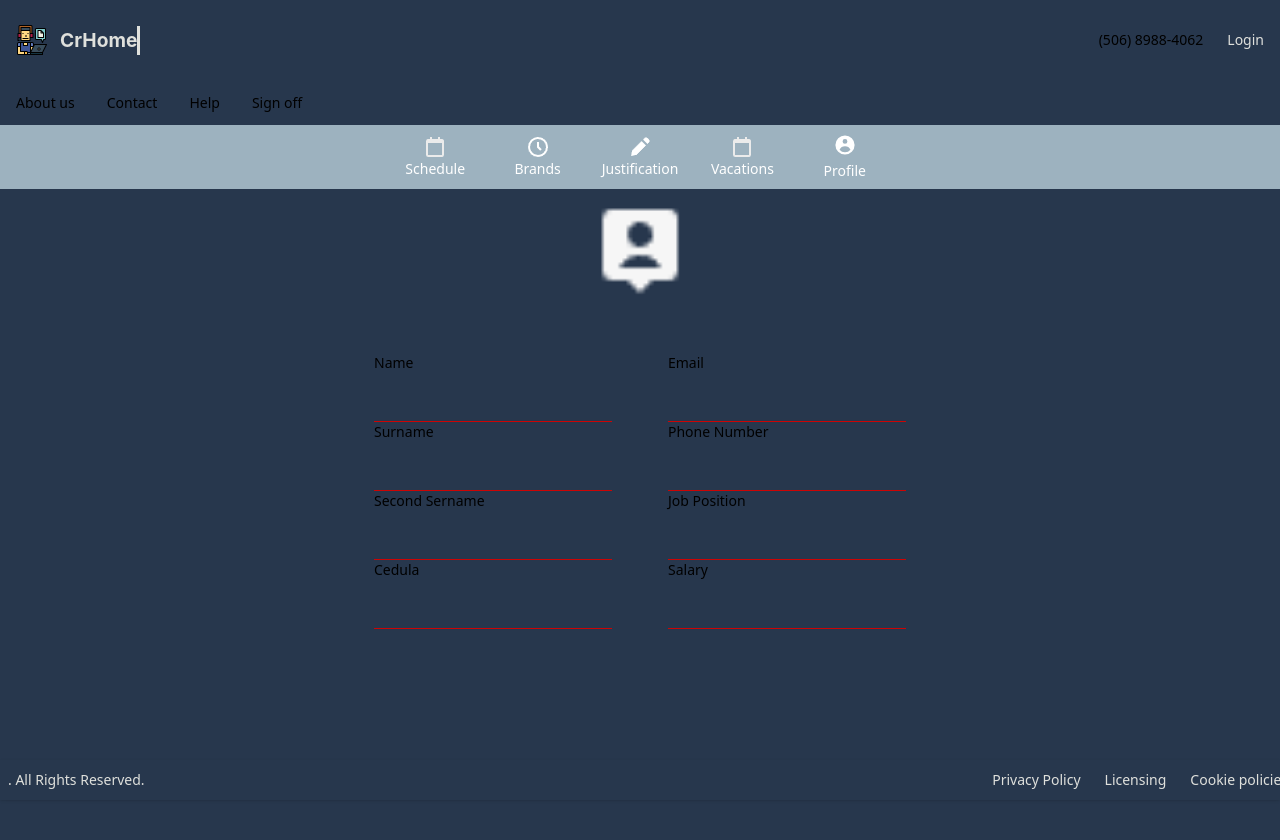
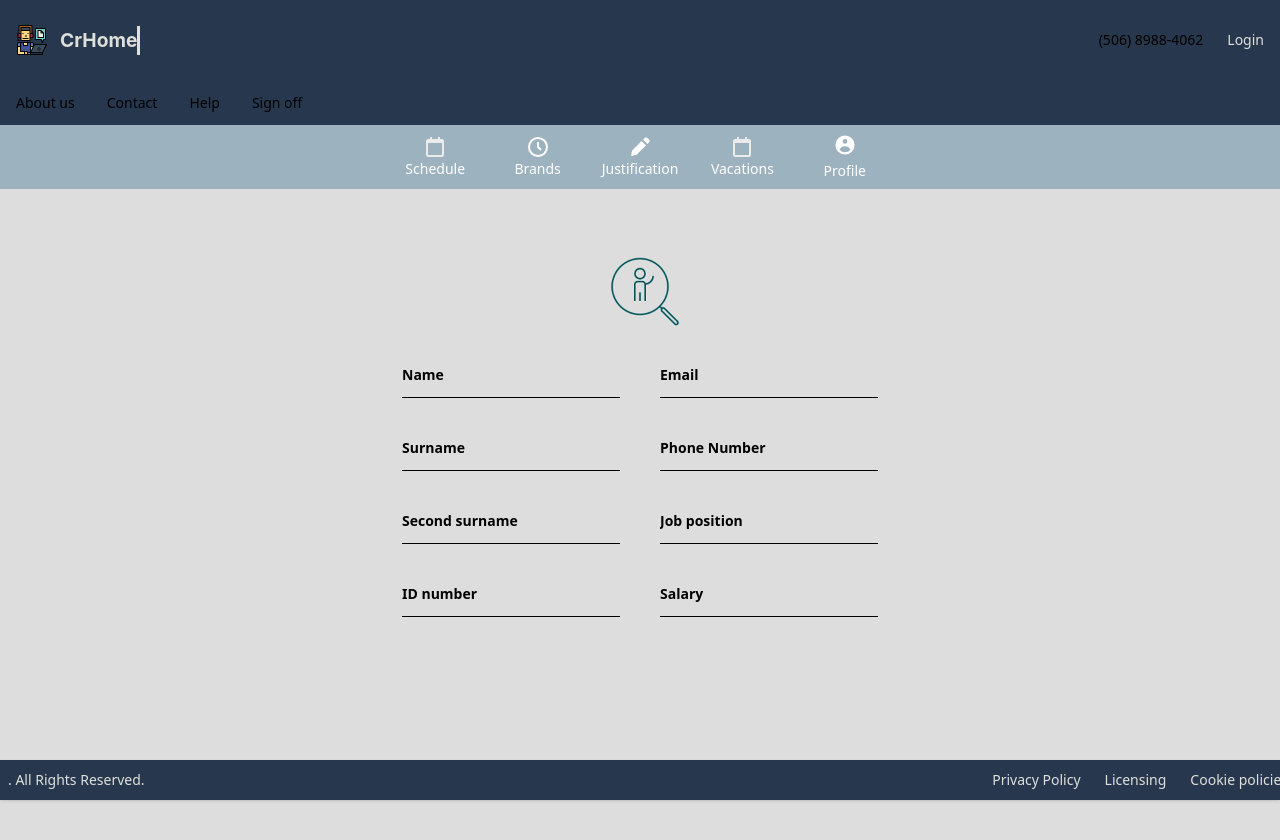
Before and after one commit to EvanderJimenez/Control_info_Empleados, a Next.js app in the folder proyecto/: page /home/EmployeeMain/Profile in a window 1280 px wide. Shown: the top 840 px of the page. Built offline with nearby package versions, Linux system fonts and the light colour scheme.

Commit message:
(ACTUALIZACIÓN) Pagina de perfil

```diff
--- a/proyecto/src/Layout/EmployeePage.tsx
+++ b/proyecto/src/Layout/EmployeePage.tsx
@@ -10,12 +10,12 @@ type LayoutProps = {
 };
 const EmployeePage = ({ children }: LayoutProps) => {
   return (
-    <div className="bg-white w-full h-full">
+    <>
       <Top />
-      <EmployeeCenterMenu/>
+      <EmployeeCenterMenu />
       <main>{children}</main>
       <Foot />
-    </div>
+    </>
   );
 };
 export default EmployeePage;
--- a/proyecto/src/pages/index.tsx
+++ b/proyecto/src/pages/index.tsx
@@ -10,7 +10,8 @@ const InvoicePage: NextPage = () => {
   }, [router]);
 
   return (
-    <div className="bg-gray-900 w-full h-full"></div>
+    <>
+    </>
   );
 };
 
--- a/proyecto/src/root/components/employeeSection/employeeProfile/EmployeeProfile.tsx
+++ b/proyecto/src/root/components/employeeSection/employeeProfile/EmployeeProfile.tsx
@@ -1,45 +1,40 @@
-import React from 'react'
-import InputForm from '../../brands/InputForm'
-import { useSelector } from 'react-redux';
-import { selectLogin } from '@/root/redux/selectors/employee-selector/employee.selector';
+import React from "react";
+import InputForm from "../../brands/InputForm";
+import { useSelector } from "react-redux";
+import { selectLogin } from "@/root/redux/selectors/employee-selector/employee.selector";
+import InputFloatLabel from "../../ui/InputFloatLabel/InputFloatLabel";
 
 const EmployeeProfile = () => {
-
   const UserLogin = useSelector(selectLogin);
+  const cedula: string = UserLogin?.cedula.toString() || "";
+  const phoneNumberString: string = UserLogin?.phoneNumber.toString() || "";
+  const salary: string = UserLogin?.salary.toString() || "";
 
   return (
     <>
-   <div className=' bg-darkBlue items-center justify-center p-3 h-screen'>
-
-    <div className='flex  items-center justify-center'>
-    <img
-      src="/Images/userIcon.png"
-      width={100}
-      height={100}
-      alt="Picture of the author"
-    />
+      <div className="bg-lithGray flex xl:h-screen flex-col  lg:flex-wrap items-center p-12 ">
+        <div className="flex items-center justify-center">
+          <img src="/Images/profileIcon.gif" width={100} height={100} alt="Picture of the author" />
         </div>
 
-    <div className='flex flex-wrap justify-center p-3 m-3'>
-
-    <div className='p-4 m-3'>
-    <InputForm label='Name' name='name' onChange={() => {} } type='text' value={UserLogin?.name || ""} />
-        <InputForm label='Surname' name='' onChange={() => {} } type='text' value={UserLogin?.firstSurname || ""} />
-        <InputForm label='Second Sername' name='' onChange={() => {} } type='text' value={UserLogin?.secondSurname || ""} />
-        <InputForm label='Cedula' name='' onChange={() => {} } type='text' value={UserLogin?.cedula || ""} />
-    </div>
-    <div className='p-4 m-3'>
-    <InputForm label='Email' name='' onChange={() => {} } type='text' value={UserLogin?.email || ""} />
-        <InputForm label='Phone Number' name='' onChange={() => {} } type='text' value={UserLogin?.phoneNumber || ""} />
-        <InputForm label='Job Position' name='' onChange={() => {} } type='text' value={UserLogin?.jobPosition || ""} />
-        <InputForm label='Salary' name='' onChange={() => {} } type='text' value={UserLogin?.salary || ""} />
+        <div className="flex items-center justify-center space-x-10">
+          <div className=" mt-4 w-full space-y-7 sm:w-auto">
+            <InputFloatLabel id="name" labelFloat="Name" name="name" onChange={() => {}} type="text" value={UserLogin?.name || ""} />
+            <InputFloatLabel id="surname" labelFloat="Surname" name="" onChange={() => {}} type="text" value={UserLogin?.firstSurname || ""} />
+            <InputFloatLabel id="secondSurname" labelFloat="Second surname" name="" onChange={() => {}} type="text" value={UserLogin?.secondSurname || ""} />
+            <InputFloatLabel id="cedula" labelFloat="ID number" name="" onChange={() => {}} type="text" value={cedula} />
           </div>
 
+          <div className=" mt-4 w-full space-y-7 sm:w-auto">
+          <InputFloatLabel id="email" labelFloat="Email" name="" onChange={() => {}} type="text" value={UserLogin?.email || ""} />
+          <InputFloatLabel id="phoneNumber" labelFloat="Phone Number" name="" onChange={() => {}} type="text" value={phoneNumberString} />
+          <InputFloatLabel id="JonPosition" labelFloat="Job position" name="" onChange={() => {}} type="text" value={UserLogin?.jobPosition || ""} />
+          <InputFloatLabel id="Salary" labelFloat="Salary" name="" onChange={() => {}} type="text" value={salary} />
           </div>
-
+        </div>
       </div>
     </>
-  )
-}
+  );
+};
 
-export default EmployeeProfile
+export default EmployeeProfile;
--- a/proyecto/src/root/components/employeeSection/requestVacationsEmployee/RequestVacationsEmployee.tsx
+++ b/proyecto/src/root/components/employeeSection/requestVacationsEmployee/RequestVacationsEmployee.tsx
@@ -93,10 +93,10 @@ const RequestVacationsEmployee = () => {
   const [showBy, setShowBy] = useState("waiting");
 
   return (
-    <div className="bg-lithGray flex xl:h-screen flex-col flex-wrap lg:flex-row lg:flex-wrap justify-center items-center">
+    <div className="bg-lithGray flex xl:h-screen xl:flex-col flex-col lg:flex-row lg:flex-wrap mt-10">
       <div className="lg:w-1/2 items-center">
         <form className="m-5" onSubmit={handleVacationRequestSend}>
-          <div className=" flex flex-col  md:w-full sm:w-full border-gray-200 ">
+          <div className=" flex flex-col  md:w-full sm:w-full">
             <h2 className="text-lg sm:text-xl font-medium text-center mb-2">Vacation request</h2>
             <div className="items-center">
               <label className="font-semibold">Name request: </label>
@@ -129,7 +129,7 @@ const RequestVacationsEmployee = () => {
       <div className="lg:w-1/2 justify-center flex flex-col overflow-auto h-96">
         <h2 className="text-lg sm:text-xl font-medium text-center mb-8">List request vacations</h2>
         <ListRequestVacations filter={showBy}/>
-        <div className="flex flex-row justify-center space-x-4 sm:mb-10 md:mb-10 m-2">
+        <div className="flex flex-row justify-center space-x-4 mb-10 m-2">
           <button onClick={FilterByAccepted} className="bg-darkBlue">
             Accepted
           </button>
--- a/proyecto/src/root/components/employeeSection/requestVacationsEmployee/components/listRequestVacations/ListRequestVacations.tsx
+++ b/proyecto/src/root/components/employeeSection/requestVacationsEmployee/components/listRequestVacations/ListRequestVacations.tsx
@@ -16,7 +16,7 @@ const ListRequestVacations = (props: filter) => {
   }, [dispatch, employeesListVacations]);
 
   return (
-    <section className="grid grid-cols-1 p-4 gap-4  p-2vh max-h-screen scroll overflow-y-auto h-64 border-t-4 border-b-4">
+    <section className="grid grid-cols-1 p-4 gap-4  p-2vh max-h-screen scroll overflow-y-auto h-64  ">
       <div className="flex flex-col justify-center items-center">
         {employeesListVacations?.vacations ? (
           <>
--- a/proyecto/src/root/components/foot/Foot.tsx
+++ b/proyecto/src/root/components/foot/Foot.tsx
@@ -9,16 +9,19 @@ export function Foot() {
       <div className="w-full h-full  max-w-screen-xl pt-4 pb-4 md:flex md:items-center md:justify-between ml-2">
         <span className="text-sm font-medium text-white sm:text-center dark:text-gray-400">. All Rights Reserved.</span>
         <ul className="flex flex-wrap items-center mt-3 text-sm font-medium text-white  sm:mt-0">
+
           <li>
             <a href="/home/PrivacyPolicy" className="mr-4 hover:underline md:mr-6">
               Privacy Policy
             </a>
           </li>
+
           <li>
             <a href="/home/License" className="mr-4 hover:underline md:mr-6">
               Licensing
             </a>
           </li>
+
           <li>
             <a href="/home/CookiesInformation" className="hover:underline">
               Cookie policies
--- a/proyecto/src/root/components/top/Top.tsx
+++ b/proyecto/src/root/components/top/Top.tsx
@@ -5,6 +5,7 @@ import router from "next/router";
 export function Top() {
   return (
     <>
+
         <nav className="print:hidden bg-darkBlue">
           <div className="flex flex-wrap justify-between items-center mx-auto max-w-screen-xl p-4 print:hidden">
             <a className="flex items-center print:hidden">
@@ -49,6 +50,7 @@ export function Top() {
             </div>
           </div>
         </nav>
+
     </>
   );
 }
--- a/proyecto/src/root/components/ui/InputFloatLabel/InputFloatLabel.tsx
+++ b/proyecto/src/root/components/ui/InputFloatLabel/InputFloatLabel.tsx
@@ -5,8 +5,8 @@ import React from "react";
 
 export default function InputFloatLabel(props:InputInterface) {
   return (
-    <>
-      <label htmlFor={props.id} className="relative block overflow-hidden border-b border-gray-200 bg-transparent pt-3 focus-within:border-blue-600">
+    <div className="w-full">
+      <label htmlFor={props.id} className="relative block overflow-hidden border-b  pt-3 focus-within:border-blue-600">
         <input
           type={props.type}
           id={props.id}
@@ -17,10 +17,10 @@ export default function InputFloatLabel(props:InputInterface) {
           className="peer h-8 w-full border-none bg-transparent p-0 placeholder-transparent focus:border-transparent focus:outline-none focus:ring-0 sm:text-sm"
         />
 
-        <span className="absolute start-0 top-2 -translate-y-1/2 text-xs text-gray-700 transition-all peer-placeholder-shown:top-1/2 peer-placeholder-shown:text-sm peer-focus:top-2 peer-focus:text-xs">
+        <span className=" font-semibold absolute start-0 top-2 -translate-y-1/2 text-xs text-gray-700 transition-all peer-placeholder-shown:top-1/2 peer-placeholder-shown:text-sm peer-focus:top-2 peer-focus:text-xs">
         {props.labelFloat}
         </span>
       </label>
-    </>
+    </div>
   );
 }
--- a/proyecto/src/root/interface/employee/employee.interface.ts
+++ b/proyecto/src/root/interface/employee/employee.interface.ts
@@ -94,6 +94,7 @@ export interface InputInterface {
   value:string;
   onChange: (event: React.ChangeEvent<HTMLInputElement>) => void
 }
+
 export interface Attendance {
   startTime: string;
   endTime: string;
--- a/proyecto/src/styles/globals.css
+++ b/proyecto/src/styles/globals.css
@@ -142,7 +142,9 @@ body {
   width: 100%;
   height: 100%;
   min-height: 100vh;
-  background-color: white;
+  background-color: #DDDD;
+  padding: 0px;
+
 }
 .EliminatedButton {
   background-color: #e84443;
```
Also changed, not shown: proyecto/public/Images/profileIcon.gif (added). Lines whose indentation alone changed are shown as unchanged.
